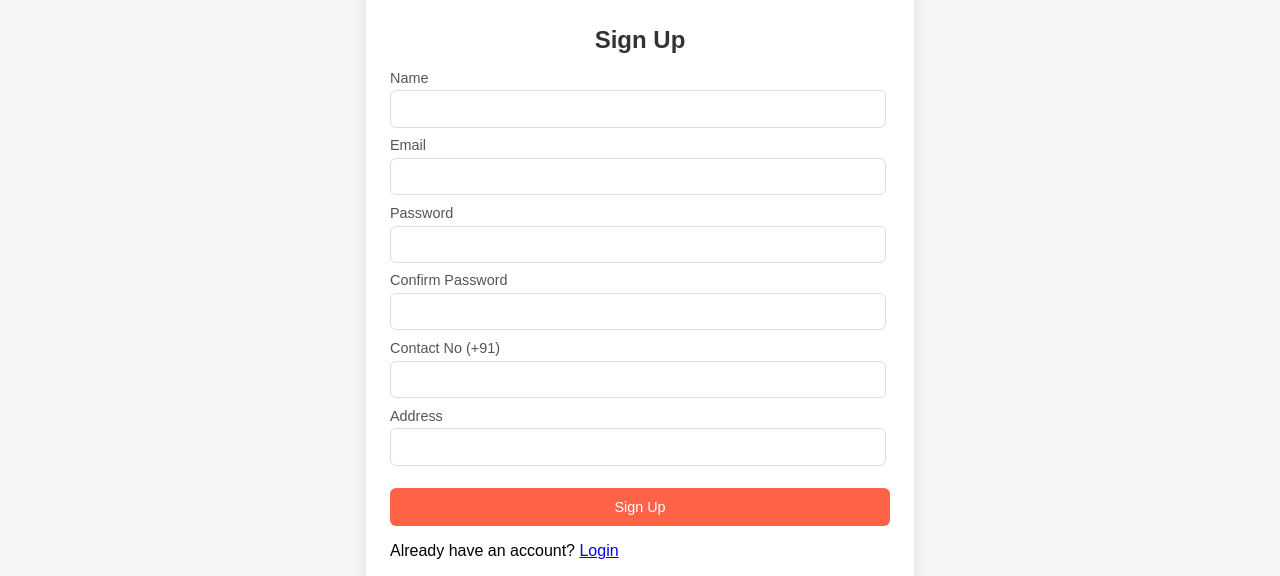
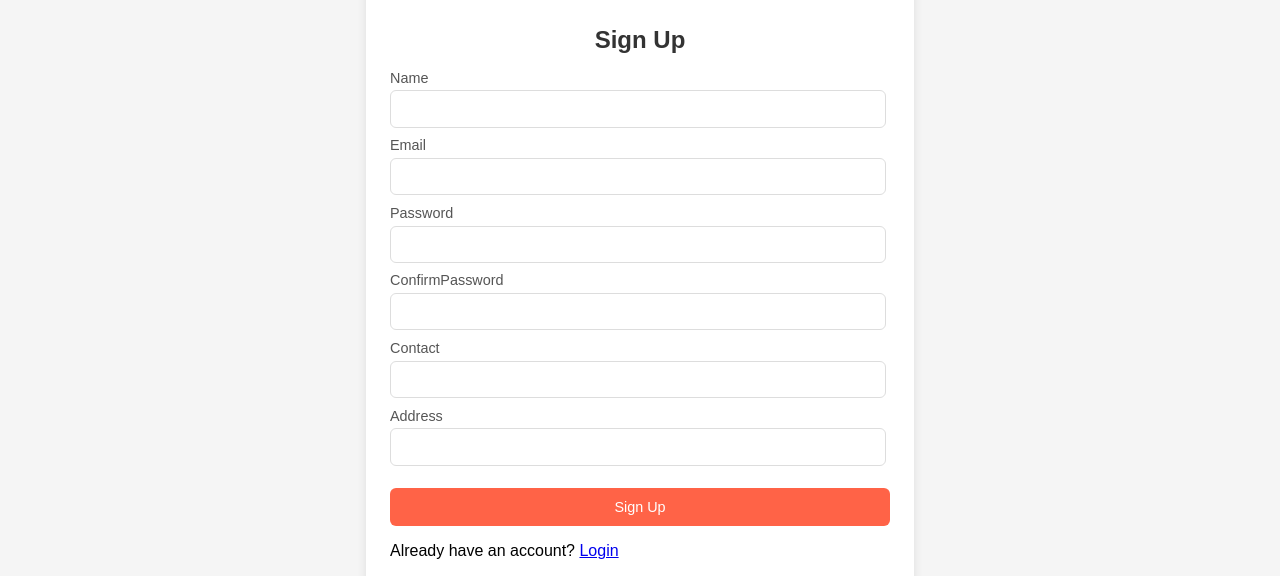
Before and after one commit to tar-i-shi/CaterNow2, a React (Vite) app: page /signup in a window 1280 px wide. Shown: the part 215-791 px from the top of the page. Built offline with nearby package versions, Linux system fonts and the light colour scheme.

Commit message:
OnBlur Validation added

```diff
--- a/src/Pages/Signup.jsx
+++ b/src/Pages/Signup.jsx
@@ -3,7 +3,7 @@ import './Style/Signup.css';
 import { Link, useNavigate } from "react-router-dom";
 
 function Signup() {
-    const navigate = new useNavigate();
+    const navigate = useNavigate();
     const [formData, setFormData] = useState({
         name: '',
         email: '',
@@ -13,28 +13,53 @@ function Signup() {
         address: ''
     });
 
+    const [errors, setErrors] = useState({});
+
     const handleChange = (e) => {
         setFormData({ ...formData, [e.target.name]: e.target.value });
     };
 
+    const handleBlur = (e) => {
+        const { name, value } = e.target;
+
+        let errorMsg = "";
+
+        if (name === "email") {
+            const emailPattern = /^[a-zA-Z0-9._%+-]+@(gmail\.com|hotmail\.com)$/;
+            if (!emailPattern.test(value)) {
+                errorMsg = "Only Gmail and Hotmail emails are allowed!";
+            }
+        }
+
+        if (name === "contact") {
+            const phonePattern = /^[6-9]\d{9}$/;
+            if (!phonePattern.test(value)) {
+                errorMsg = "Invalid contact number!";
+            }
+        }
+
+        if (name === "confirmPassword") {
+            if (value !== formData.password) {
+                errorMsg = "Password and Confirm Password fields do not match!";
+            }
+        }
+
+        setErrors((prevErrors) => ({ ...prevErrors, [name]: errorMsg }));
+    };
+
     const handleSubmit = (e) => {
         e.preventDefault();
-        localStorage.setItem("user", JSON.stringify(formData));
-        // Check if password and confirmPassword match
-        if (formData.password !== formData.confirmPassword) {
-            alert("Password and Confirm Password feilds do not match!");
+
+        // Ensure no errors exist before proceeding
+        if (Object.values(errors).some((error) => error) ||
+            Object.values(formData).some((field) => field === "")) {
+            alert("Please fix all errors before submitting.");
             return;
         }
-        const emailPattern = /^[a-zA-Z0-9._%+-]+@(gmail\.com|hotmail\.com)$/;
-        if (!emailPattern.test(formData.email)) {
-            alert("Invalid email Id");
-        }
-        const phonePattern = /^[6-9]\d{9}$/;
-        if (!phonePattern.test(formData.contact)) {
-            alert("Invalid Contact no.");
-            return;
-        }
+
+        localStorage.setItem("user", JSON.stringify(formData));
         navigate("/login");
+
         console.log('Signup submitted:', formData);
 
         // Clear form after submission
@@ -46,89 +71,28 @@ function Signup() {
             contact: '',
             address: ''
         });
+        setErrors({});
     };
-    const handleBlur = (e) => {
-        const emailPattern = /^[a-zA-Z0-9._%+-]+@(gmail\.com|hotmail\.com)$/;
-        if (!emailPattern.test(formData.email)) {
-            setError((prev) => ({ ...prev, email: "Only Gmail and Hotmail emails are allowed!" }));
-        } else {
-            setError((prev) => ({ ...prev, email: '' }));
-        }
 
-        const phonePattern = /^[6-9]\d{9}$/;
-        if (!phonePattern.test(formData.contact)) {
-            setError((prev) => ({ ...prev, contact: "Invalid contact number!" }));
-        } else {
-            setError((prev) => ({ ...prev, contact: '' }));
-        }
-    };
     return (
         <div className="signup-container">
             <div className="signup-box">
                 <h2>Sign Up</h2>
                 <form onSubmit={handleSubmit}>
-                    <div className="signup-form-group">
-                        <label>Name</label>
+                    {Object.keys(formData).map((key) => (
+                        <div className="form-group" key={key}>
+                            <label>{key.charAt(0).toUpperCase() + key.slice(1)}</label>
                             <input
-                            type="text"
-                            name="name"
-                            value={formData.name}
-                            onChange={handleChange}
-                            required
-                        />
-                    </div>
-                    <div className="form-group">
-                        <label>Email</label>
-                        <input
-                            type="email"
-                            name="email"
-                            value={formData.email}
+                                type={key.includes("password") ? "password" : "text"}
+                                name={key}
+                                value={formData[key]}
                                 onChange={handleChange}
                                 onBlur={handleBlur}
                                 required
                             />
+                            {errors[key] && <p className="error-msg">{errors[key]}</p>}
                         </div>
-                    <div className="form-group">
-                        <label>Password</label>
-                        <input
-                            type="password"
-                            name="password"
-                            value={formData.password}
-                            onChange={handleChange}
-                            required
-                        />
-                    </div>
-                    <div className="form-group">
-                        <label>Confirm Password</label>
-                        <input
-                            type="password"
-                            name="confirmPassword"
-                            value={formData.confirmPassword}
-                            onChange={handleChange}
-                            required
-                        />
-                    </div>
-                    <div className="form-group">
-                        <label>Contact No (+91)</label>
-                        <input
-                            type="text"
-                            name="contact"
-                            value={formData.contact}
-                            onChange={handleChange}
-                            onBlur={handleBlur}
-                            required
-                        />
-                    </div>
-                    <div className="form-group">
-                        <label>Address</label>
-                        <input
-                            type="text"
-                            name="address"
-                            value={formData.address}
-                            onChange={handleChange}
-                            required
-                        />
-                    </div>
+                    ))}
                     <button type="submit">Sign Up</button>
                 </form>
                 <p className="signup-link">
```
Lines whose indentation alone changed are shown as unchanged.
